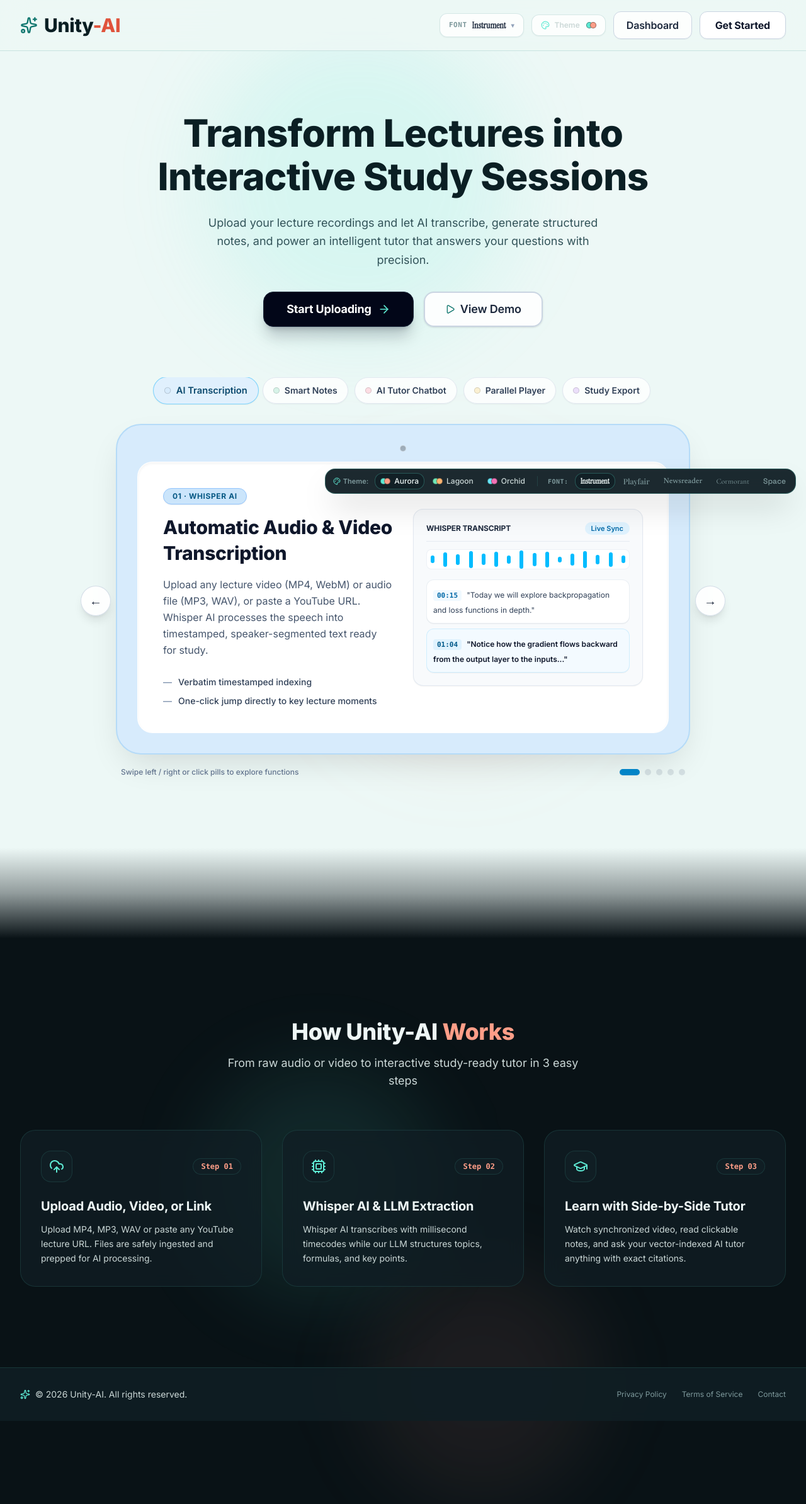
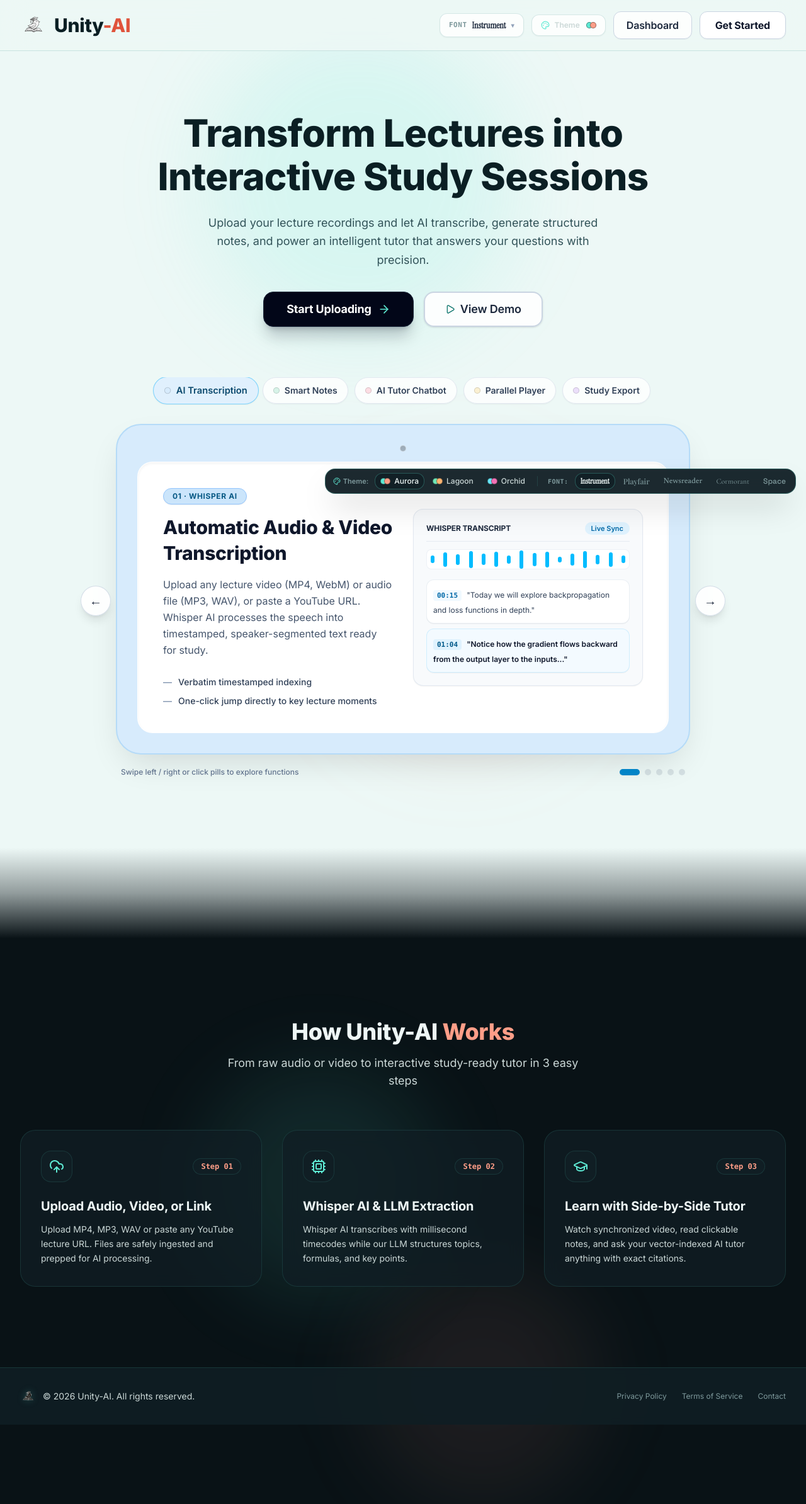
Before and after one commit to Antizer17/Unity-Ai, a Next.js app in the folder frontend/: page / in a window 1280 px wide. Shown: the whole page at 63% size. Built offline with nearby package versions, Linux system fonts and the light colour scheme; a web font is replaced by a local one.

Commit message:
feat(branding): integrate custom graduation bird logo across navbar, sidebar, footer and favicon

```diff
--- a/frontend/src/app/layout.tsx
+++ b/frontend/src/app/layout.tsx
@@ -54,6 +54,10 @@ export const metadata: Metadata = {
   title: 'Unity-AI | Lecture Study Platform',
   description:
     'Transform lecture recordings into interactive study sessions with AI-powered transcription, smart notes, and an intelligent tutor chatbot.',
+  icons: {
+    icon: '/logo.png',
+    apple: '/logo.png',
+  },
   keywords: [
     'AI',
     'lectures',
--- a/frontend/src/app/page.tsx
+++ b/frontend/src/app/page.tsx
@@ -4,7 +4,6 @@ import React from 'react';
 import Link from 'next/link';
 import { motion } from 'framer-motion';
 import {
-  Sparkles,
   ArrowRight,
   Play,
   UploadCloud,
@@ -14,6 +13,7 @@ import {
 import { Footer } from '@/components/layout/footer';
 import { PaletteToggle } from '@/components/layout/palette-toggle';
 import { FontToggle } from '@/components/layout/font-toggle';
+import { Logo } from '@/components/ui/logo';
 import { FunctionCardsCarousel } from '@/components/landing/function-cards-carousel';
 
 const workflowSteps = [
@@ -58,7 +58,7 @@ export default function LandingPage() {
                 href="/"
                 className="flex items-center gap-2.5 hover:opacity-85 transition-opacity group"
               >
-                <Sparkles className="h-7 w-7 text-[var(--hero-primary)] transition-transform group-hover:scale-110" />
+                <Logo size={44} variant="light" priority />
                 <span className="font-heading font-extrabold text-2xl sm:text-3xl tracking-tight text-[var(--hero-text-primary)]">
                   Unity<span className="text-[var(--hero-accent)]">-AI</span>
                 </span>
--- a/frontend/src/components/layout/footer.tsx
+++ b/frontend/src/components/layout/footer.tsx
@@ -1,14 +1,14 @@
 import React from 'react';
 import Link from 'next/link';
-import { Sparkles } from 'lucide-react';
+import { Logo } from '@/components/ui/logo';
 
 export function Footer() {
   return (
     <footer id="footer" className="border-t border-[var(--border-color)] bg-[var(--bg-secondary)]/90 backdrop-blur-sm">
       <div className="mx-auto max-w-7xl px-4 sm:px-6 lg:px-8 py-8">
         <div className="flex flex-col sm:flex-row items-center justify-between gap-4">
-          <div className="flex items-center gap-2 text-[var(--text-secondary)]">
-            <Sparkles className="h-4 w-4 text-[var(--color-primary)]" />
+          <div className="flex items-center gap-2.5 text-[var(--text-secondary)]">
+            <Logo size={26} variant="dark" />
             <span className="text-sm">
               © {new Date().getFullYear()} Unity-AI. All rights reserved.
             </span>
--- a/frontend/src/components/layout/navbar.tsx
+++ b/frontend/src/components/layout/navbar.tsx
@@ -11,7 +11,6 @@ import {
   User,
   Settings,
   LogOut,
-  Sparkles,
 } from 'lucide-react';
 import { Avatar } from '@/components/ui/avatar';
 import { cn } from '@/lib/utils';
@@ -19,6 +18,7 @@ import { mockUser } from '@/lib/mock-data';
 import { ThemeToggle } from './theme-toggle';
 import { PaletteToggle } from './palette-toggle';
 import { FontToggle } from './font-toggle';
+import { Logo } from '@/components/ui/logo';
 
 export function Navbar({ isGuest = false }: { isGuest?: boolean }) {
   const [mobileOpen, setMobileOpen] = useState(false);
@@ -54,7 +54,7 @@ export function Navbar({ isGuest = false }: { isGuest?: boolean }) {
               id="navbar-logo"
               className="flex items-center gap-2.5 text-[var(--text-primary)] font-bold hover:opacity-85 transition-opacity group"
             >
-              <Sparkles className="h-7 w-7 text-[var(--color-primary)] transition-transform group-hover:scale-110" />
+              <Logo size={42} variant="dark" priority />
               <span className="font-heading font-extrabold text-2xl sm:text-3xl tracking-tight text-[var(--text-primary)]">
                 Unity<span className="text-[var(--color-accent)]">-AI</span>
               </span>
--- a/frontend/src/components/layout/sidebar.tsx
+++ b/frontend/src/components/layout/sidebar.tsx
@@ -16,6 +16,7 @@ import {
 } from 'lucide-react';
 import { cn } from '@/lib/utils';
 import { Button } from '@/components/ui/button';
+import { Logo } from '@/components/ui/logo';
 
 const historyGroups = [
   {
@@ -55,7 +56,8 @@ export function Sidebar({ isGuest = false }: { isGuest?: boolean }) {
       )}
     >
       <div className="p-3 w-[260px] pt-4 flex items-center justify-between">
-        <Link href="/" className="flex items-center gap-2 text-[var(--text-primary)] font-bold hover:opacity-85 transition-opacity pl-2">
+        <Link href="/" className="flex items-center gap-2.5 text-[var(--text-primary)] font-bold hover:opacity-85 transition-opacity pl-2 group">
+          <Logo size={36} variant="dark" />
           <span className="font-heading font-extrabold text-2xl tracking-tight text-[var(--text-primary)]">
             Unity<span className="text-[var(--color-accent)]">-AI</span>
           </span>
--- /dev/null
+++ b/frontend/src/components/ui/logo.tsx
@@ -0,0 +1,89 @@
+'use client';
+
+import React from 'react';
+import Image from 'next/image';
+import { cn } from '@/lib/utils';
+
+export interface LogoProps {
+  className?: string;
+  size?: number;
+  variant?: 'light' | 'dark' | 'auto';
+  priority?: boolean;
+}
+
+export function Logo({
+  className,
+  size = 36,
+  variant = 'auto',
+  priority = false,
+}: LogoProps) {
+  if (variant === 'light') {
+    return (
+      <div
+        className={cn(
+          'relative shrink-0 flex items-center justify-center transition-transform group-hover:scale-105',
+          className
+        )}
+        style={{ width: size, height: size }}
+      >
+        <Image
+          src="/logo.png"
+          alt="Unity-AI Graduation Bird Logo"
+          width={size * 2}
+          height={size * 2}
+          priority={priority}
+          className="w-full h-full object-contain select-none"
+        />
+      </div>
+    );
+  }
+
+  if (variant === 'dark') {
+    return (
+      <div
+        className={cn(
+          'relative shrink-0 flex items-center justify-center transition-transform group-hover:scale-105',
+          className
+        )}
+        style={{ width: size, height: size }}
+      >
+        <Image
+          src="/logo-dark.png"
+          alt="Unity-AI Graduation Bird Logo"
+          width={size * 2}
+          height={size * 2}
+          priority={priority}
+          className="w-full h-full object-contain select-none drop-shadow-[0_0_6px_var(--glow-primary)]"
+        />
+      </div>
+    );
+  }
+
+  // Auto: shows light version on light surfaces, luminous dark version on dark surfaces
+  return (
+    <div
+      className={cn(
+        'relative shrink-0 flex items-center justify-center transition-transform group-hover:scale-105',
+        className
+      )}
+      style={{ width: size, height: size }}
+    >
+      <Image
+        src="/logo.png"
+        alt="Unity-AI Graduation Bird Logo"
+        width={size * 2}
+        height={size * 2}
+        priority={priority}
+        className="w-full h-full object-contain select-none dark:hidden"
+      />
+      <Image
+        src="/logo-dark.png"
+        alt="Unity-AI Graduation Bird Logo"
+        width={size * 2}
+        height={size * 2}
+        priority={priority}
+        className="w-full h-full object-contain select-none hidden dark:block drop-shadow-[0_0_6px_var(--glow-primary)]"
+      />
+    </div>
+  );
+}
```
Also changed, not shown: frontend/public/logo-dark.png (added), frontend/public/logo.png (added).
